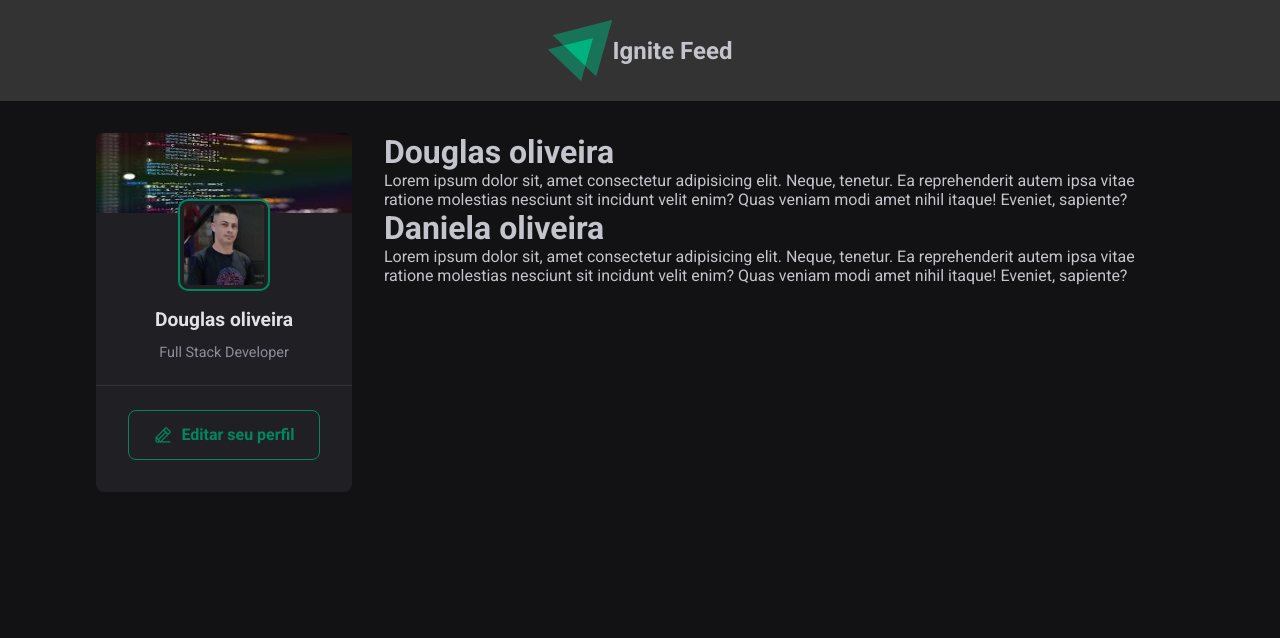
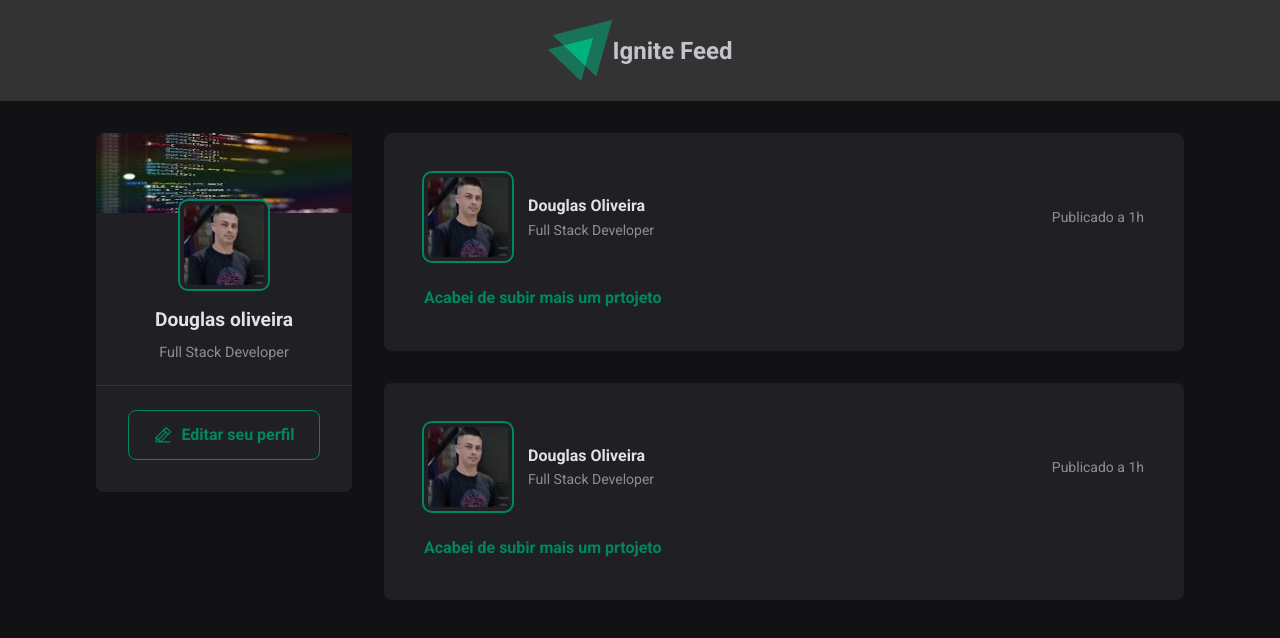
Before and after one commit to Douglasoliveirab/ingnite-react, a React (Vite) app in the folder frontend/: page / in a window 1280 px wide. Shown: the top 638 px of the page. Built offline with nearby package versions, Linux system fonts and the light colour scheme.

Commit message:
style: component de post

```diff
--- a/frontend/src/App.jsx
+++ b/frontend/src/App.jsx
@@ -1,8 +1,8 @@
-import { Post } from "./Post";
+import { Post } from "./components/Post";
 import { Header } from "./components/header/Header";
+import { Sidebar } from "./components/sidebar/Sidebar";
 import './global.css';
 import styles from './App.module.css';
-import { Sidebar } from "./components/sidebar/Sidebar";
 
 export function App() {
 
@@ -12,14 +12,8 @@ export function App() {
       <div className={styles.wrapper}>
         <Sidebar />
         <main>
-          <Post
-            author="Douglas oliveira"
-            content="Lorem ipsum dolor sit, amet consectetur adipisicing elit. Neque, tenetur. Ea reprehenderit autem ipsa vitae ratione molestias nesciunt sit incidunt velit enim? Quas veniam modi amet nihil itaque! Eveniet, sapiente?"
-          />
-          <Post
-            author="Daniela oliveira"
-            content="Lorem ipsum dolor sit, amet consectetur adipisicing elit. Neque, tenetur. Ea reprehenderit autem ipsa vitae ratione molestias nesciunt sit incidunt velit enim? Quas veniam modi amet nihil itaque! Eveniet, sapiente?"
-          />
+          <Post />
+          <Post />
         </main>
       </div>
     </div>
--- a/frontend/src/Post.jsx
+++ /dev/null
@@ -1,8 +0,0 @@
-export function Post(props) {
-    return (
-        <div className="container_app">
-            <h1>{props.author}</h1>
-            <p>{props.content}</p>
-        </div>
-    )
-}
--- /dev/null
+++ b/frontend/src/components/Post.jsx
@@ -0,0 +1,24 @@
+import stylePost from './Post.module.css';
+import imgProfile from '../assets/profile.jpeg'
+
+export function Post() {
+    return (
+        <article className={stylePost.post}>
+            <header className={stylePost.author}>
+                <div className={stylePost.authorInfo}>
+                    <img src={imgProfile} />
+                    <div>
+                        <strong>Douglas Oliveira</strong>
+                        <span>Full Stack Developer</span>
+                    </div>
+                </div>
+                <time title='15 de Maio ás 08:30' dateTime='2024-05-15'> Publicado a 1h</time>
+            </header>
+            <div className={stylePost.content}>
+                <p>
+                    <a href="#">Acabei de subir mais um prtojeto </a>
+                </p>
+            </div>
+        </article>
+    )
+}
--- /dev/null
+++ b/frontend/src/components/Post.module.css
@@ -0,0 +1,72 @@
+.post {
+  background-color: var(--gray-800);
+  border-radius: 8px;
+  padding: 2.5rem;
+}
+
+.post + .post {
+  margin-top: 2rem;
+}
+
+.content {
+  line-height: 1.6;
+  color: var(--gray-300);
+  margin-top: 1.5rem;
+}
+
+.content p {
+  margin-top: 1rem;
+}
+
+.content a {
+  font-weight: bold;
+  color: var(--green-500);
+  text-decoration: none;
+}
+
+.content a:hover {
+  color: var(--green-300);
+}
+.post > header {
+  display: flex;
+  align-items: center;
+  justify-content: space-between;
+}
+
+.post > header time {
+  font-size: 0.875rem;
+  color: var(--gray-400);
+}
+
+.author {
+  display: flex;
+  align-items: center;
+  gap: 1rem;
+}
+.authorInfo {
+  display: flex;
+  align-items: center;
+  gap: 1rem;
+}
+
+.author img {
+  width: 5rem;
+  height: 5rem;
+  border-radius: 8px;
+  border: 4px solid var(--gray-800);
+  outline: 2px solid var(--green-500);
+  box-sizing: initial;
+}
+
+.authorInfo strong {
+  display: block;
+  color: var(--gray-100);
+  line-height: 1.6;
+}
+
+.authorInfo span {
+  font-size: 0.875rem;
+  display: block;
+  color: var(--gray-400);
+  line-height: 1.6;
+}
--- a/frontend/src/global.css
+++ b/frontend/src/global.css
@@ -7,7 +7,10 @@
   --gray-800: #202024;
   --gray-900: #121214;
 
+  --green-300: #00875e;
   --green-500: #00875f;
+
+
 }
 
 * {
```
